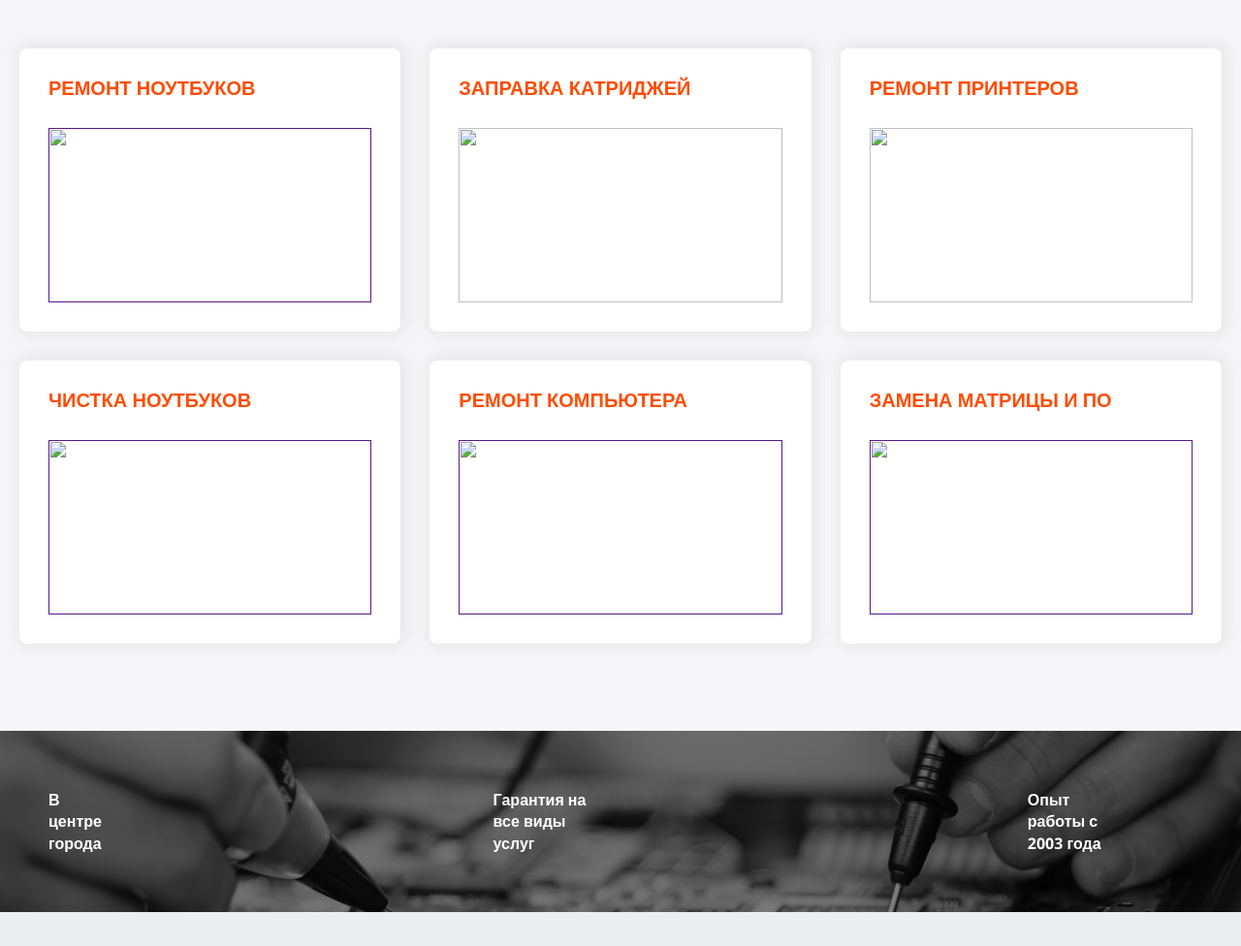
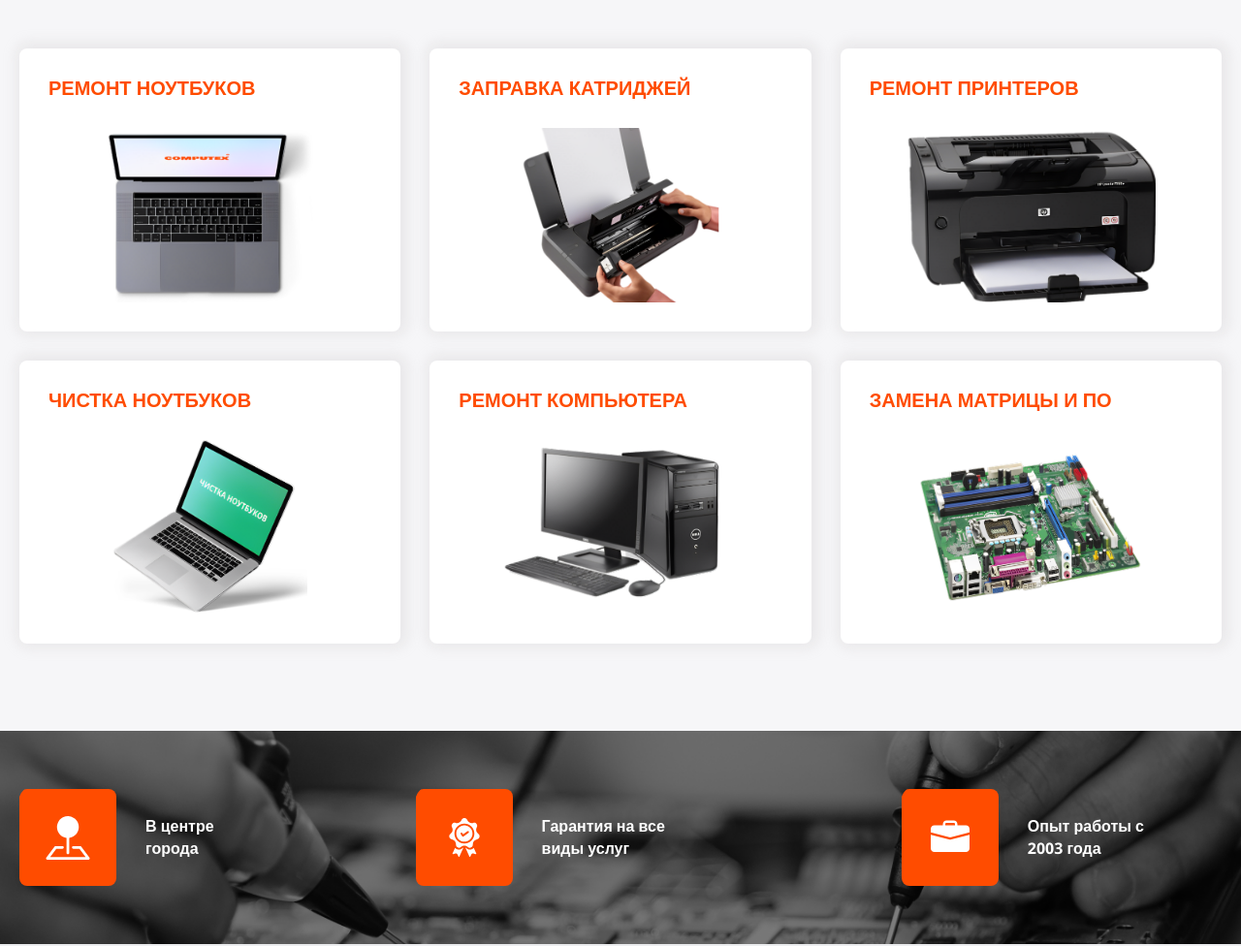
Before and after one commit to anastasiakonushok/computex-service, a website: page src/pug/index.pug in a window 1280 px wide. Shown: the part 840-1816 px from the top of the page at 97% size. Drawn offline with nearby package versions, Linux system fonts and the light colour scheme; some packages are replaced by stand-ins of ours; files that its build step writes are made by us from their sources; the site is published under a folder, as on GitHub Pages, so addresses that start at the root find nothing; a script that the page names is missing; files whose address does not match are found by name.

Commit message:
fix: add main page

```diff
--- a/src/pug/index.pug
+++ b/src/pug/index.pug
@@ -5,7 +5,7 @@ block page
     main.main
         section.hero
             .hero__bg
-                img(src="/img/bg-ring.svg" alt="")
+                img(src="img/bg-ring.svg" alt="")
             .container.hero__container
                 .hero__content
                     span.span-computex [ computex ]
@@ -20,31 +20,31 @@ block page
             .container.service-links__container
                 a(href="").service-links__link
                     h3 ремонт ноутбуков
-                    img(src="/img/repair-book.png" alt="")
-                a(href="/img/refilling-cartridges.png").service-links__link
+                    img(src="img/repair-book.png" alt="")
+                a(href="img/refilling-cartridges.png").service-links__link
                     h3 заправка катриджей
-                    img(src="/img/refilling-cartridges.png" alt="")
-                a(href="/img/printers.png").service-links__link
+                    img(src="img/refilling-cartridges.png" alt="")
+                a(href="img/printers.png").service-links__link
                     h3 ремонт принтеров
-                    img(src="/img/printers.png" alt="")
+                    img(src="img/printers.png" alt="")
                 a(href="").service-links__link
                     h3 чистка ноутбуков
-                    img(src="/img/laptop.png" alt="")
+                    img(src="img/laptop.png" alt="")
                 a(href="").service-links__link
                     h3 ремонт компьютера
-                    img(src="/img/computer.png" alt="")
+                    img(src="img/computer.png" alt="")
                 a(href="").service-links__link
                     h3 Замена матрицы и по
-                    img(src="/img/po-repair.png" alt="")
+                    img(src="img/po-repair.png" alt="")
         .section-advantages(style='background-image: url("./img/checking-laptop.png"); ')
             .container.flex.section-advantages__container
                 .section-advantages__block.flex
-                    img(src="/img/place-icon.svg", alt="")
+                    img(src="img/place-icon.svg", alt="")
                     span В центре города
                 .section-advantages__block.flex
-                    img(src="/img/garant-icon.svg", alt="")
+                    img(src="img/garant-icon.svg", alt="")
                     span Гарантия на все виды услуг
                 .section-advantages__block.flex
-                    img(src="/img/exp-icon.svg", alt="")
+                    img(src="img/exp-icon.svg", alt="")
                     span Опыт работы с 2003 года
     include chunk/footer
```
Also changed, not shown: public/index.html.
